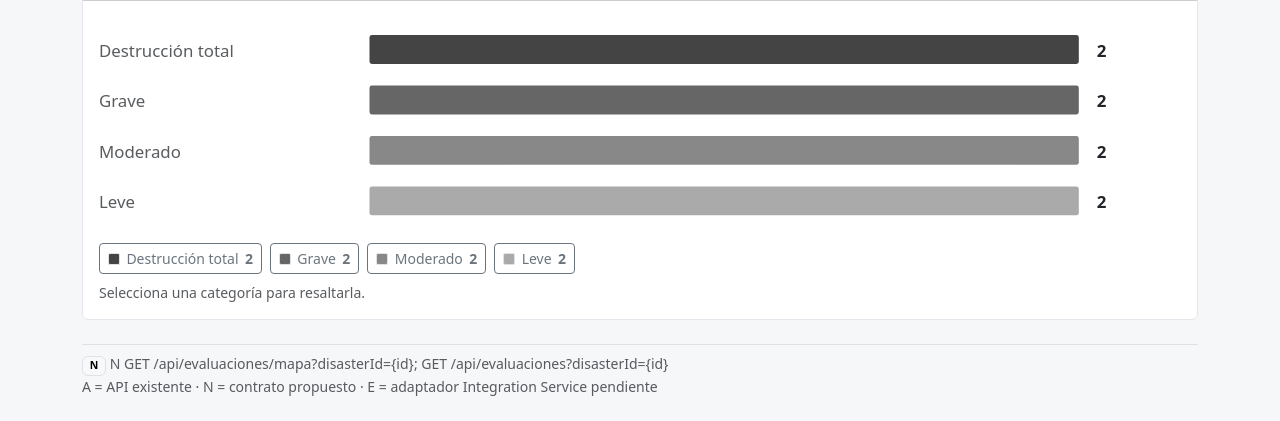
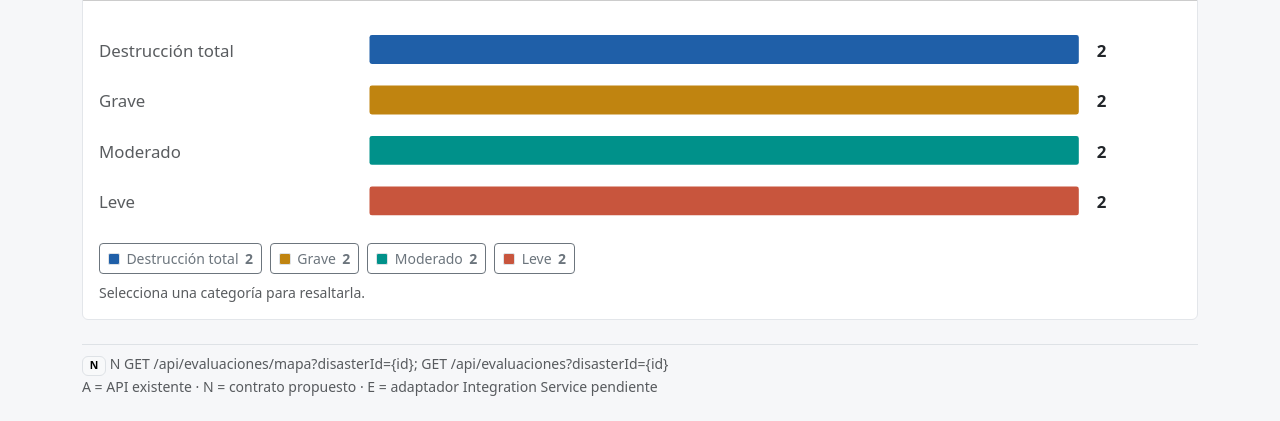
Before and after one commit to disaster-management-platform/disaster-platform-presentation, an ASP.NET Core app: page /Danos in a window 1280 px wide. Shown: the part 1109-1530 px from the top of the page. Run offline with ASP.NET Core 8, Linux system fonts and the light colour scheme.

Commit message:
Apply accessible palette to interactive charts
Use the specified series colors, group categories beyond seven into Otros, and align low-severity map markers with the institutional blue.

Co-authored-by: Copilot <223556219+Copilot@users.noreply.github.com>

```diff
--- a/wwwroot/css/site.css
+++ b/wwwroot/css/site.css
@@ -46,7 +46,7 @@
 }
 
 .progress-bar {
-    background-color: var(--bs-primary);
+    background-color: #1f5fa8;
 }
 
 .table-scroll {
@@ -135,16 +135,15 @@
     border-radius: 2px;
 }
 
-.chart-color-0, .chart-swatch--0 { fill: #444; background-color: #444; }
-.chart-color-1, .chart-swatch--1 { fill: #666; background-color: #666; }
-.chart-color-2, .chart-swatch--2 { fill: #888; background-color: #888; }
-.chart-color-3, .chart-swatch--3 { fill: #aaa; background-color: #aaa; }
-.chart-color-4, .chart-swatch--4 { fill: #555; background-color: #555; }
-.chart-color-5, .chart-swatch--5 { fill: #777; background-color: #777; }
-.chart-color-6, .chart-swatch--6 { fill: #999; background-color: #999; }
-.chart-color-7, .chart-swatch--7 { fill: #bbb; background-color: #bbb; }
-.chart-color-8, .chart-swatch--8 { fill: #333; background-color: #333; }
-.chart-color-9, .chart-swatch--9 { fill: #ccc; background-color: #ccc; }
+.chart-color-0, .chart-swatch--0 { fill: #1f5fa8; background-color: #1f5fa8; }
+.chart-color-1, .chart-swatch--1 { fill: #c08410; background-color: #c08410; }
+.chart-color-2, .chart-swatch--2 { fill: #00918a; background-color: #00918a; }
+.chart-color-3, .chart-swatch--3 { fill: #c8553d; background-color: #c8553d; }
+.chart-color-4, .chart-swatch--4 { fill: #6a4fb0; background-color: #6a4fb0; }
+.chart-color-5, .chart-swatch--5 { fill: #4a8f2f; background-color: #4a8f2f; }
+.chart-color-6, .chart-swatch--6 { fill: #b0457a; background-color: #b0457a; }
+.chart-color-7, .chart-color-8, .chart-color-9,
+.chart-swatch--7, .chart-swatch--8, .chart-swatch--9 { fill: #7b8794; background-color: #7b8794; }
 
 .leaflet-container a {
     color: #555;
--- a/wwwroot/js/site.js
+++ b/wwwroot/js/site.js
@@ -6,7 +6,7 @@ if (mapEl && window.L) {
     L.tileLayer('https://tile.openstreetmap.org/{z}/{x}/{y}.png', {
         maxZoom: 18, attribution: '&copy; OpenStreetMap'
     }).addTo(map);
-    const color = s => (s >= 4 ? '#dc3545' : s === 3 ? '#fd7e14' : '#555555');
+    const color = s => (s >= 4 ? '#dc3545' : s === 3 ? '#fd7e14' : '#1f5fa8');
     const bounds = [];
     pts.forEach(p => {
         L.circleMarker([p.lat, p.lng], { radius: 6 + p.sev * 2, color: color(p.sev), fillOpacity: 0.5 })
@@ -18,7 +18,15 @@ if (mapEl && window.L) {
 }
 
 document.querySelectorAll('[data-interactive-chart]').forEach(root => {
-    const values = JSON.parse(root.dataset.chartValues || '[]');
+    const sourceValues = JSON.parse(root.dataset.chartValues || '[]');
+    const rankedValues = [...sourceValues].sort((left, right) => right.value - left.value);
+    const values = sourceValues.length > 7
+        ? [
+            ...rankedValues.slice(0, 7),
+            { label: 'Otros', value: rankedValues.slice(7).reduce((sum, item) => sum + item.value, 0) }
+        ]
+        : sourceValues;
+    const colorSlots = values.map((_, index) => index);
     const canvas = root.querySelector('[data-chart-canvas]');
     const legend = root.querySelector('[data-chart-legend]');
     const summary = root.querySelector('[data-chart-summary]');
@@ -72,7 +80,7 @@ document.querySelectorAll('[data-interactive-chart]').forEach(root => {
             addText(group, shortLabel(item.label, 25), 0, y + 23, 'chart-label');
             group.append(svgElement('rect', {
                 x: 225, y: y + 5, width: Math.max(0, item.value) / maxValue * 590, height: 24,
-                rx: 2, class: `chart-color-${index % 10}`
+                rx: 2, class: `chart-color-${colorSlots[index]}`
             }));
             addText(group, numberFormat.format(item.value), 830, y + 23, 'chart-value');
             svg.append(group);
@@ -110,7 +118,7 @@ document.querySelectorAll('[data-interactive-chart]').forEach(root => {
                 width: Math.min(54, slotWidth * 0.58),
                 height: barHeight,
                 rx: 2,
-                class: `chart-color-${index % 10}`
+                class: `chart-color-${colorSlots[index]}`
             }));
             addText(group, numberFormat.format(item.value), x, Math.max(top + 14, bottom - barHeight - 8), 'chart-value', 'middle');
             addText(group, shortLabel(item.label, 13), x, bottom + 26, 'chart-label', 'middle');
@@ -139,14 +147,14 @@ document.querySelectorAll('[data-interactive-chart]').forEach(root => {
                 d: sweep >= Math.PI * 2
                     ? ''
                     : `M ${centerX} ${centerY} L ${startX} ${startY} A ${radius} ${radius} 0 ${sweep > Math.PI ? 1 : 0} 1 ${endX} ${endY} Z`,
-                class: `chart-color-${index % 10}`,
+                class: `chart-color-${colorSlots[index]}`,
                 stroke: '#fff',
                 'stroke-width': 2
             });
             addTitle(group, `${item.label}: ${numberFormat.format(item.value)}`);
             if (sweep >= Math.PI * 2) {
                 group.append(svgElement('circle', {
-                    cx: centerX, cy: centerY, r: radius, class: `chart-color-${index % 10}`
+                    cx: centerX, cy: centerY, r: radius, class: `chart-color-${colorSlots[index]}`
                 }));
             } else if (sweep > 0) {
                 group.append(path);
@@ -190,7 +198,7 @@ document.querySelectorAll('[data-interactive-chart]').forEach(root => {
         button.title = `${item.label}: ${numberFormat.format(item.value)}`;
 
         const swatch = document.createElement('span');
-        swatch.className = `chart-legend__swatch chart-swatch--${index % 10}`;
+        swatch.className = `chart-legend__swatch chart-swatch--${colorSlots[index]}`;
         swatch.setAttribute('aria-hidden', 'true');
         const label = document.createElement('span');
         label.textContent = item.label;
```
